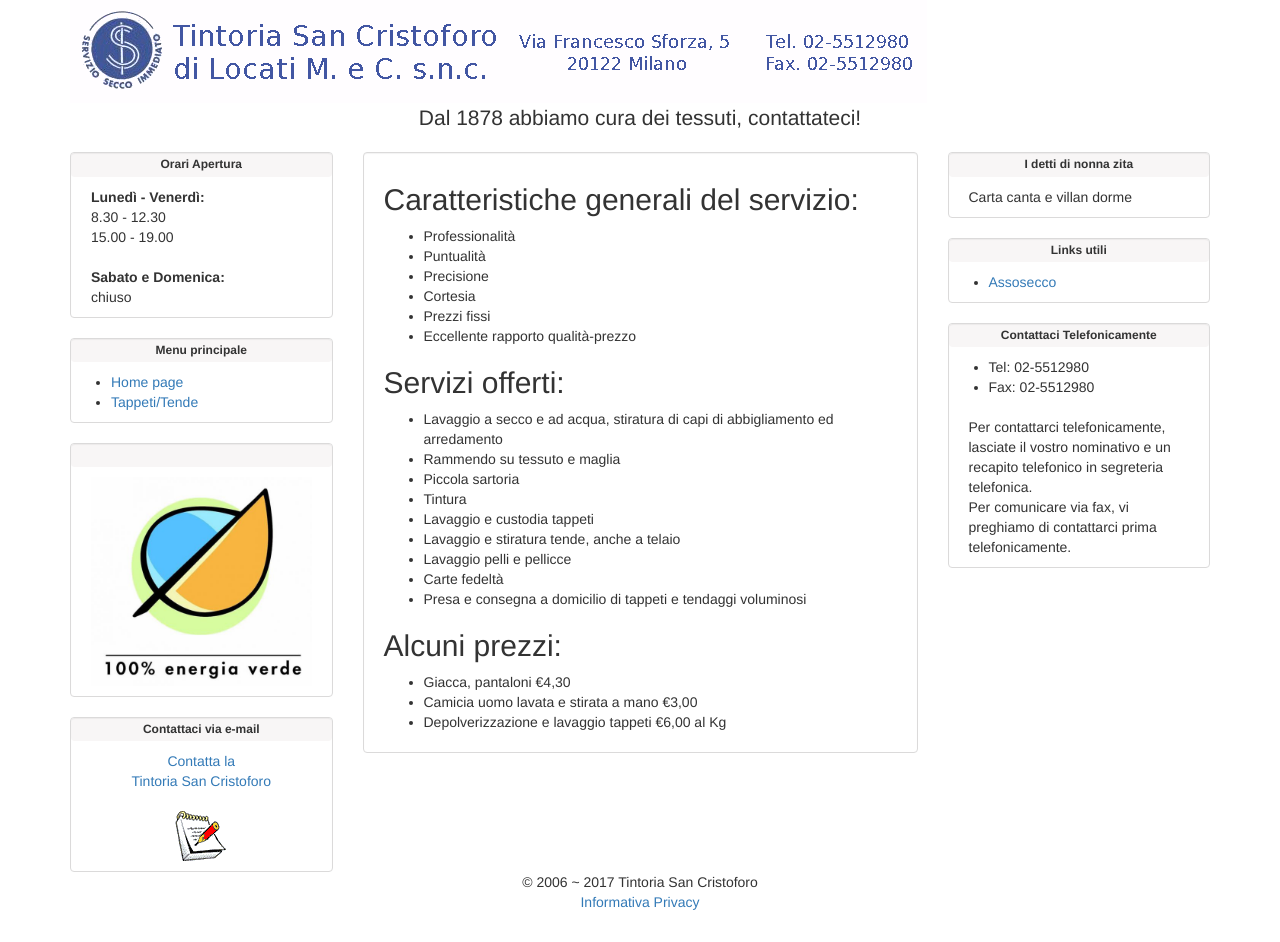
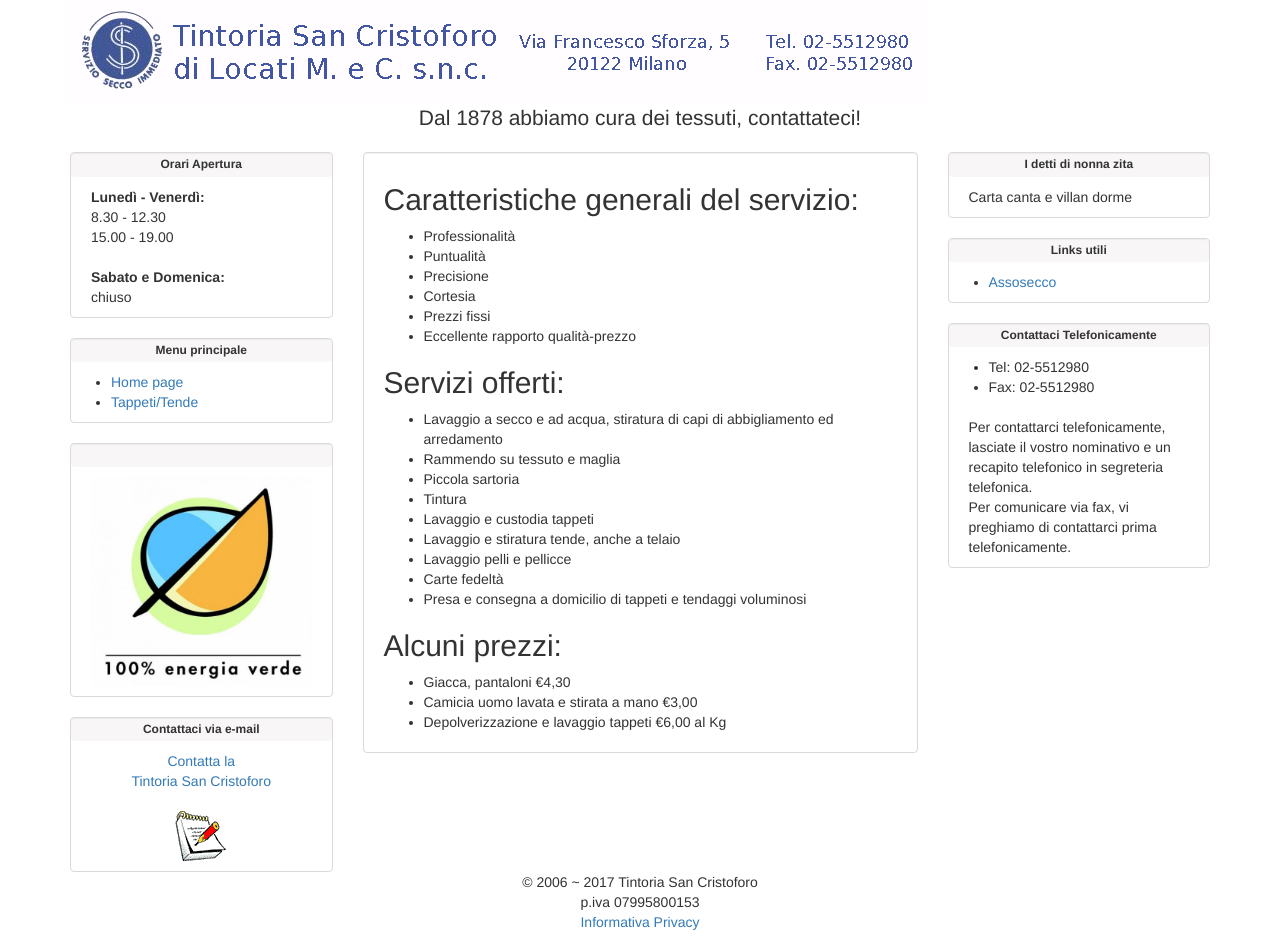
Before and after one commit to TintoriaSanCristoforo/TintoriaSanCristoforo.github.io, a Jekyll site: the page built from index.html, in a window 1280 px wide. Built offline with Jekyll 4.4.1, drawn with Linux system fonts in a browser that asks for light colours.

Commit message:
Update footer.html

```diff
--- a/_includes/footer.html
+++ b/_includes/footer.html
@@ -1 +1 @@
-<p class="copyright">&copy; 2006 ~ {{ site.time | date: '%Y' }} {{ site.name }}<br /><a href="/privacy.html">Informativa Privacy</a></p>
+<p class="copyright">&copy; 2006 ~ {{ site.time | date: '%Y' }} {{ site.name }}<br />p.iva 07995800153<br /><a href="/privacy.html">Informativa Privacy</a></p>
```
